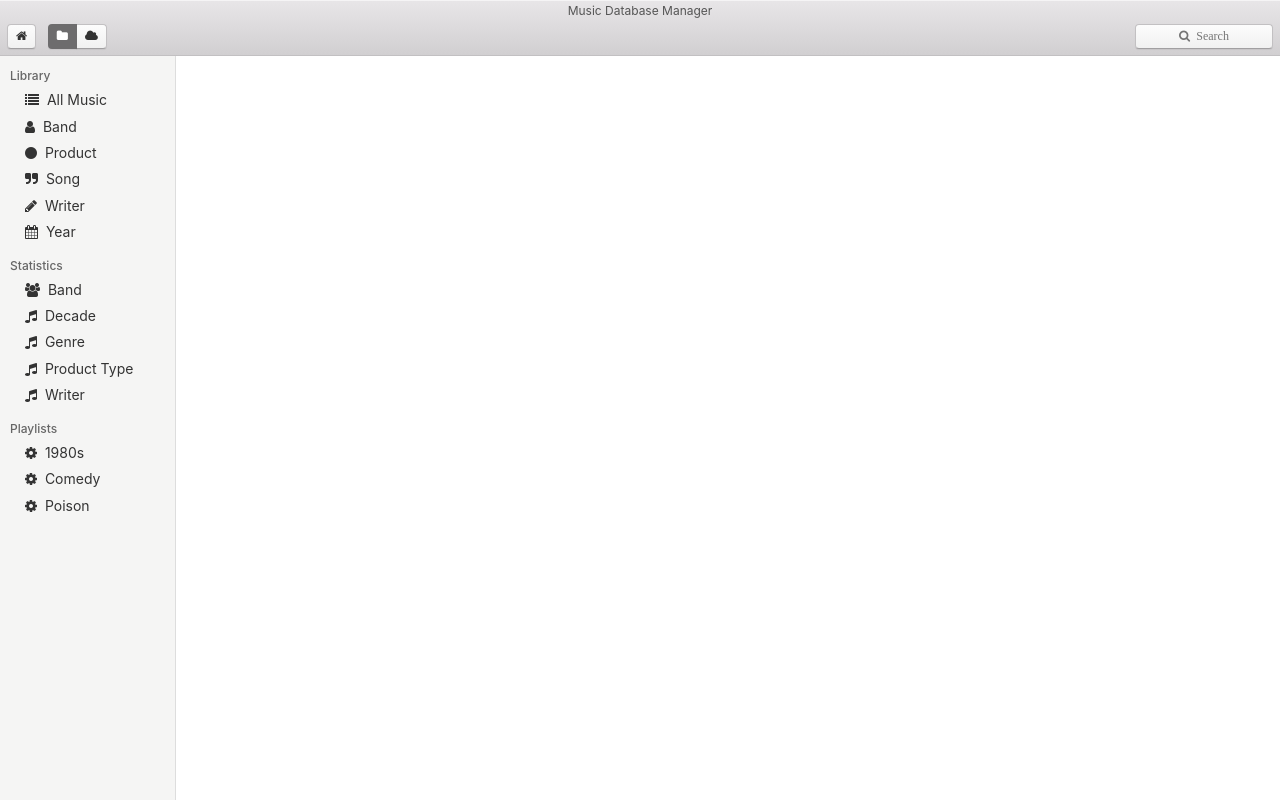
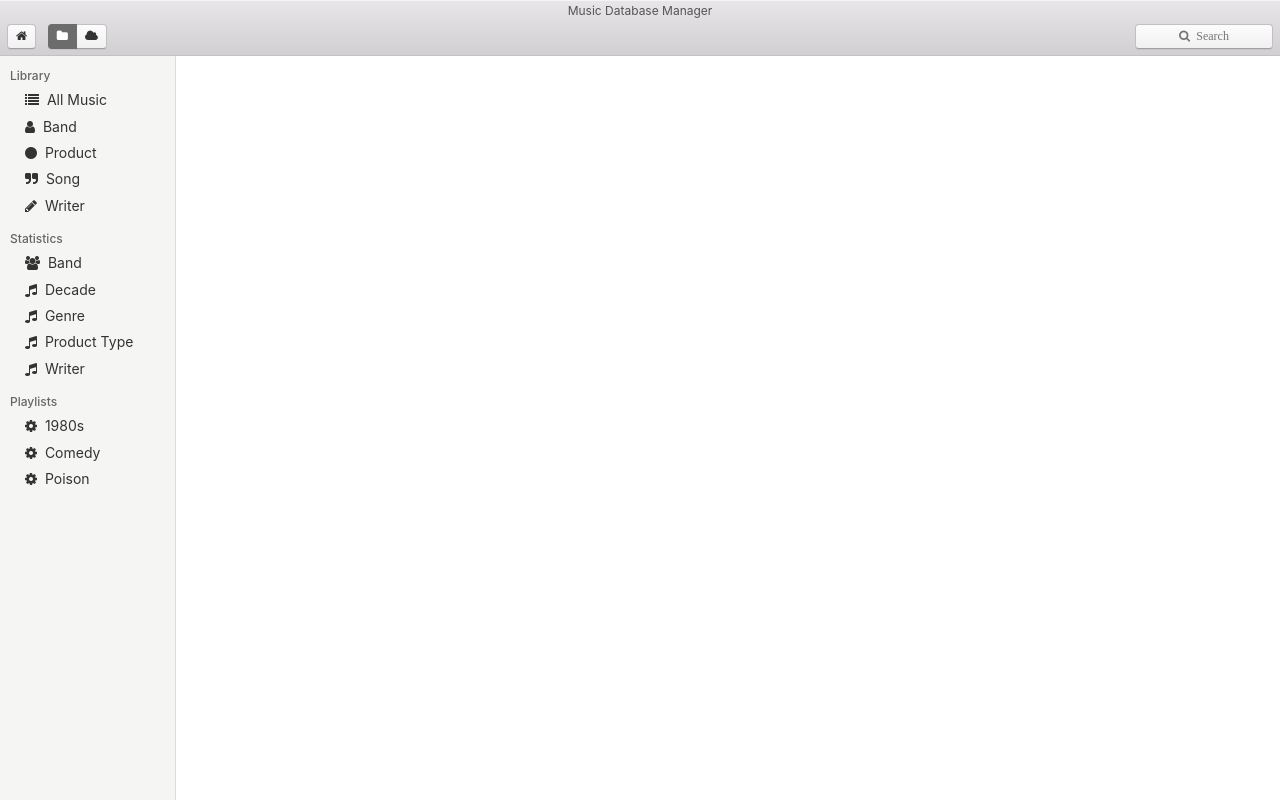
Before and after one commit to trentrand/musicdb, a website with bundled scripts: page app/index.html in a window 1280 px wide. Built offline with nearby package versions, Linux system fonts and the light colour scheme; some icons are missing; files whose address does not match are found by name.

Commit message:
Remove unused Library Year sidebar item

```diff
--- a/app/index.html
+++ b/app/index.html
@@ -69,11 +69,6 @@
                             <span class="fa fa-pencil"></span>
                             &nbsp;Writer
                         </a>
-                        <a class="nav-group-item" ng-class="{active: isActive('Library-Year')}" ng-click="vm.showIndex('Library-Year.sql')">
-                            <!-- TODO: Library-Year.sql -->
-                            <span class="fa fa-calendar"></span>
-                            &nbsp;Year
-                        </a>
                     </nav>
 
                     <nav class="nav-group">
```
